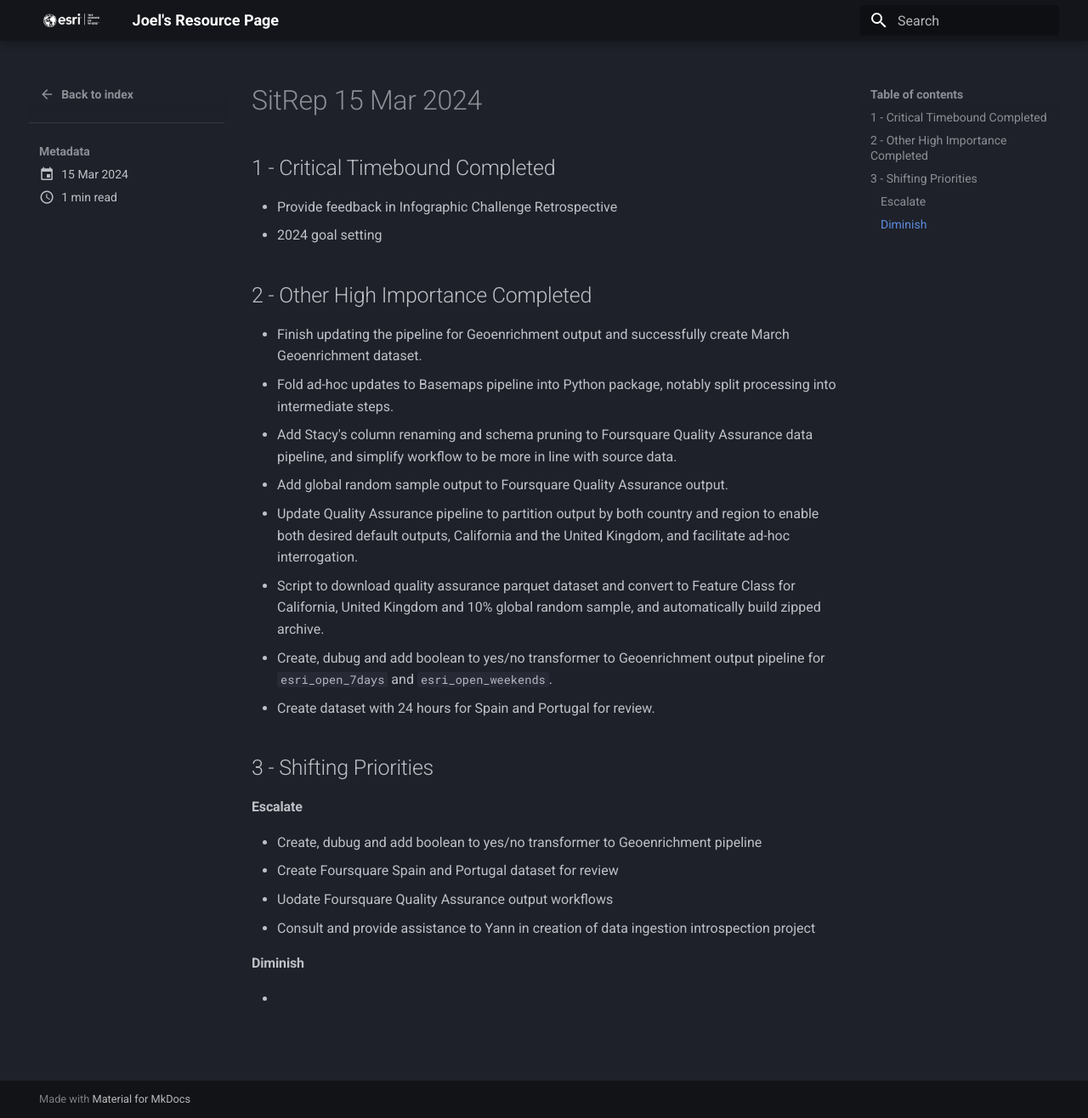
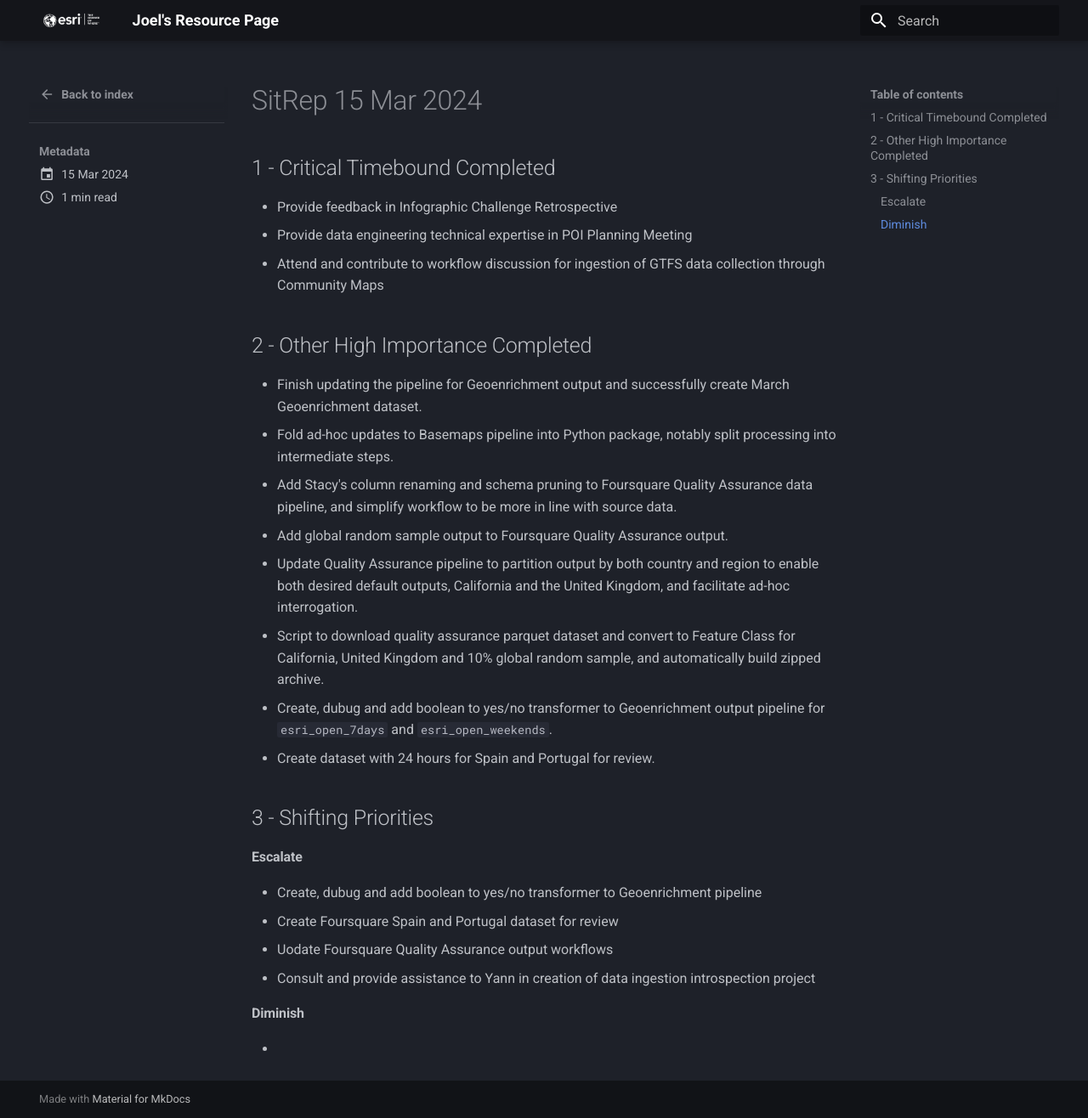
Before and after one commit to knu2xs/esri-resource-page, an MkDocs documentation site: the page built from docs/sitreps/posts/sitrep_20240315.md, in a window 1280 px wide and 1316 px high. Shown: the whole window at 85% size. Built offline with MkDocs 1.6.1 and Material for MkDocs 9.7.7, drawn with Linux system fonts in a browser that asks for light colours.

Commit message:
update sitreps

```diff
--- a/docs/sitreps/posts/sitrep_20240315.md
+++ b/docs/sitreps/posts/sitrep_20240315.md
@@ -7,7 +7,8 @@ date: 2024-03-15
 ## 1 - Critical Timebound Completed
 
 - Provide feedback in Infographic Challenge Retrospective
-- 2024 goal setting
+- Provide data engineering technical expertise in POI Planning Meeting
+- Attend and contribute to workflow discussion for ingestion of GTFS data collection through Community Maps
 
 ## 2 - Other High Importance Completed
 
```
